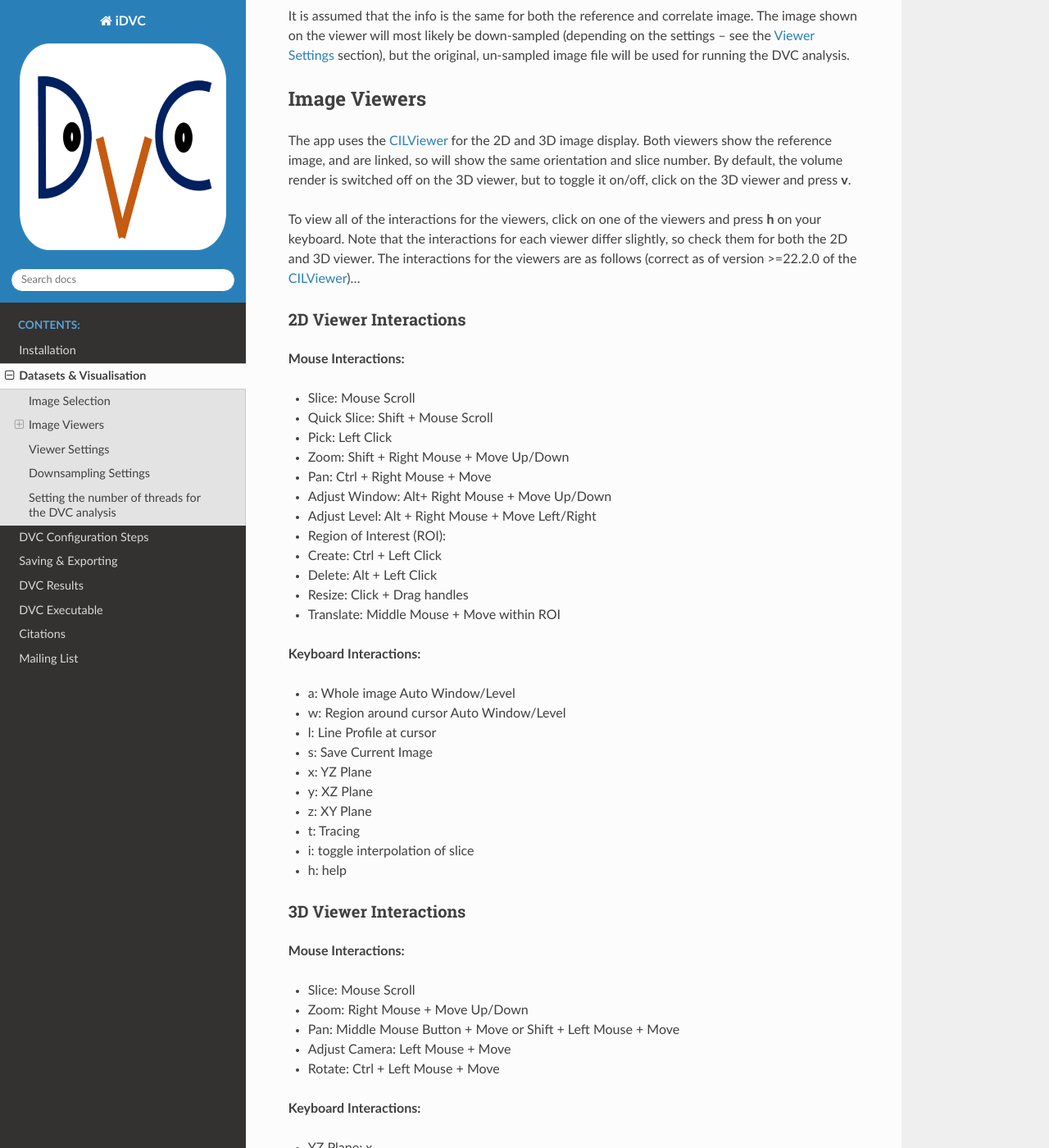
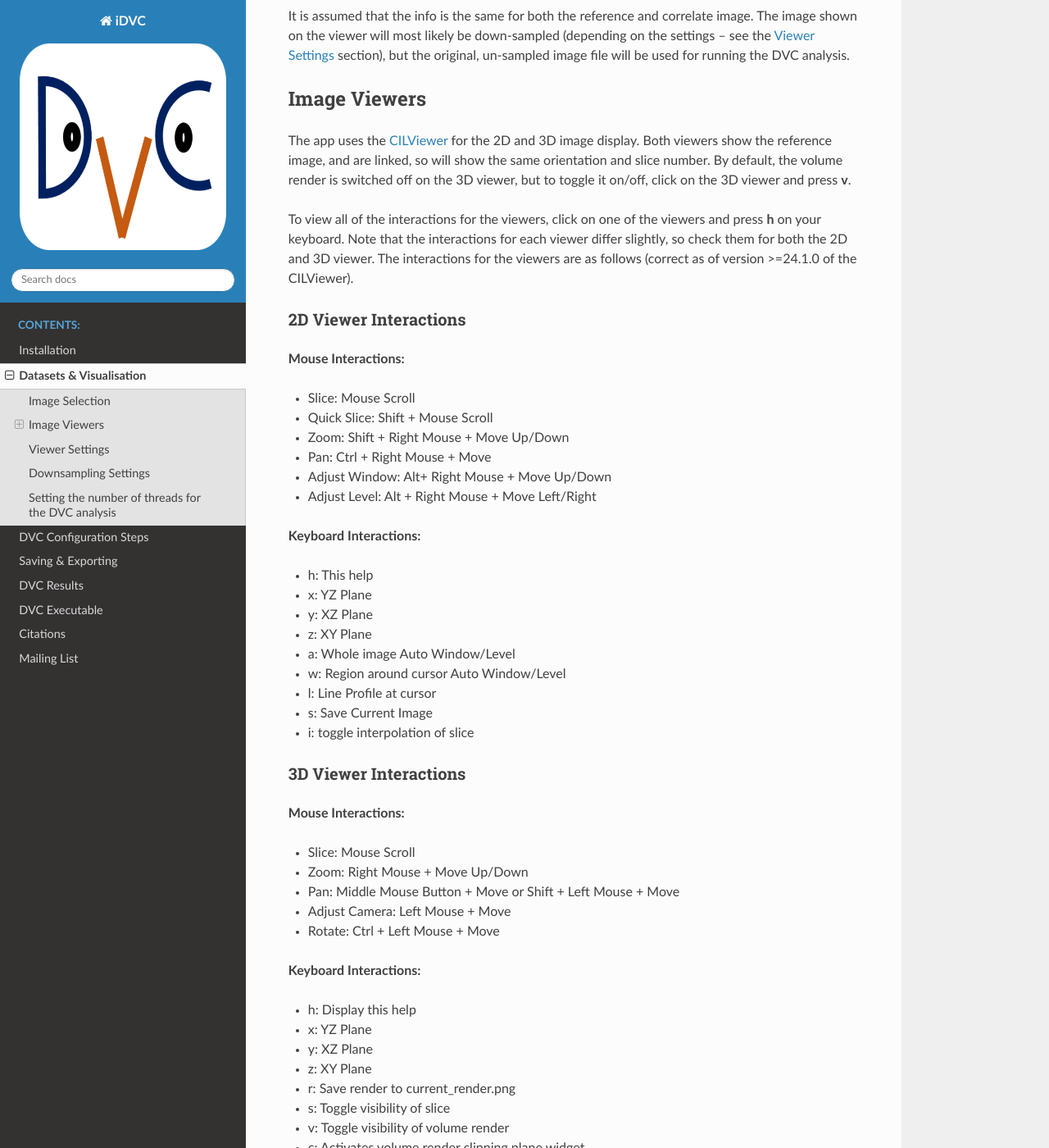
Before and after one commit to TomographicImaging/iDVC, a Sphinx documentation site: the page built from docs/source/viewer.rst, in a window 1280 px wide and 1400 px high, scrolled down 771 px. Shown: the whole window at 82% size. Built offline with Sphinx 7.4.7 and the Read the Docs theme 3.1.0, drawn with Linux system fonts in a browser that asks for light colours; some of the changed text lies outside the part shown.

Commit message:
Edit viewer documentation

```diff
--- a/docs/source/conf.py
+++ b/docs/source/conf.py
@@ -37,13 +37,13 @@ import os
 
 project = 'iDVC'
 copyright = '2022, UKRI STFC'
-author = 'Edoardo Pasca and Laura Murgatroyd'
+author = 'Edoardo Pasca, Danica Sugic,  Laura Murgatroyd'
 
 version = re.sub('^v', '', os.popen('git describe').read().strip())
 version = version.split('-')[0]
 
 rst_epilog = """
-.. |cil_viewer_version| replace:: >=22.2.0
+.. |cil_viewer_version| replace:: >=24.1.0
 """
 
 # -- General configuration ---------------------------------------------------
--- a/docs/source/viewer.rst
+++ b/docs/source/viewer.rst
@@ -21,12 +21,15 @@ The image shown on the viewer will most likely be down-sampled (depending on the
 
 Image Viewers
 =============
-The app uses the `CILViewer <https://github.com/vais-ral/CILViewer>`_ for the 2D and 3D image display.
+The app uses the `CILViewer <https://github.com/TomographicImaging/CILViewer>`_ for the 2D and 3D image display.
 Both viewers show the reference image, and are linked, so will show the same orientation and slice number.
-By default, the volume render is switched off on the 3D viewer, but to toggle it on/off, click on the 3D viewer and press **v**.
+By default, the volume render is switched off on the 3D viewer,
+but to toggle it on/off, click on the 3D viewer and press **v**.
 
-To view all of the interactions for the viewers, click on one of the viewers and press **h** on your keyboard. Note that the interactions for each viewer differ slightly, so check them for both the 2D and 3D viewer.
-The interactions for the viewers are as follows (correct as of version |cil_viewer_version| of the `CILViewer <https://github.com/vais-ral/CILViewer>`_)…
+To view all of the interactions for the viewers, click on one of the viewers and press **h** on your keyboard.
+Note that the interactions for each viewer differ slightly, so check them for both the 2D and 3D viewer.
+The interactions for the viewers are as follows
+(correct as of version |cil_viewer_version| of the CILViewer).
 
 2D Viewer Interactions
 ~~~~~~~~~~~~~~~~~~~~~~
@@ -35,30 +38,22 @@ The interactions for the viewers are as follows (correct as of version |cil_view
 
 * Slice: Mouse Scroll
 * Quick Slice: Shift + Mouse Scroll
-* Pick: Left Click
 * Zoom: Shift + Right Mouse + Move Up/Down
 * Pan: Ctrl + Right Mouse + Move
 * Adjust Window: Alt+ Right Mouse + Move Up/Down
 * Adjust Level: Alt + Right Mouse + Move Left/Right
-* Region of Interest (ROI):
-* Create: Ctrl + Left Click
-* Delete: Alt + Left Click
-* Resize: Click + Drag handles
-* Translate: Middle Mouse + Move within ROI
 
 **Keyboard Interactions:**
 
+* h: This help
+* x: YZ Plane
+* y: XZ Plane
+* z: XY Plane
 * a: Whole image Auto Window/Level
 * w: Region around cursor Auto Window/Level
 * l: Line Profile at cursor
 * s: Save Current Image
-* x: YZ Plane
-* y: XZ Plane
-* z: XY Plane
-* t: Tracing
 * i: toggle interpolation of slice
-* h: help
-
 
 3D Viewer Interactions
 ~~~~~~~~~~~~~~~~~~~~~~
@@ -73,15 +68,15 @@ The interactions for the viewers are as follows (correct as of version |cil_view
 
 **Keyboard Interactions:**
 
-* YZ Plane: x
-* XZ Plane: y
-* XY Plane: z
-* Save render to current_render.png: r
-* Toggle visibility of volume render: v
-* Toggle visibility of slice: s
-* Whole image Auto Window/Level: a
-* Activate volume render clipping widget: c
-* Display help: h
+* h: Display this help
+* x: YZ Plane
+* y: XZ Plane
+* z: XY Plane
+* r: Save render to current_render.png
+* s: Toggle visibility of slice
+* v: Toggle visibility of volume render
+* c: Activates volume render clipping plane widget
+* a: Whole image Auto Window/Level
 
 .. _Viewer Settings:
 
```
Also changed, not shown: CHANGES.md (+1 -1 lines).
